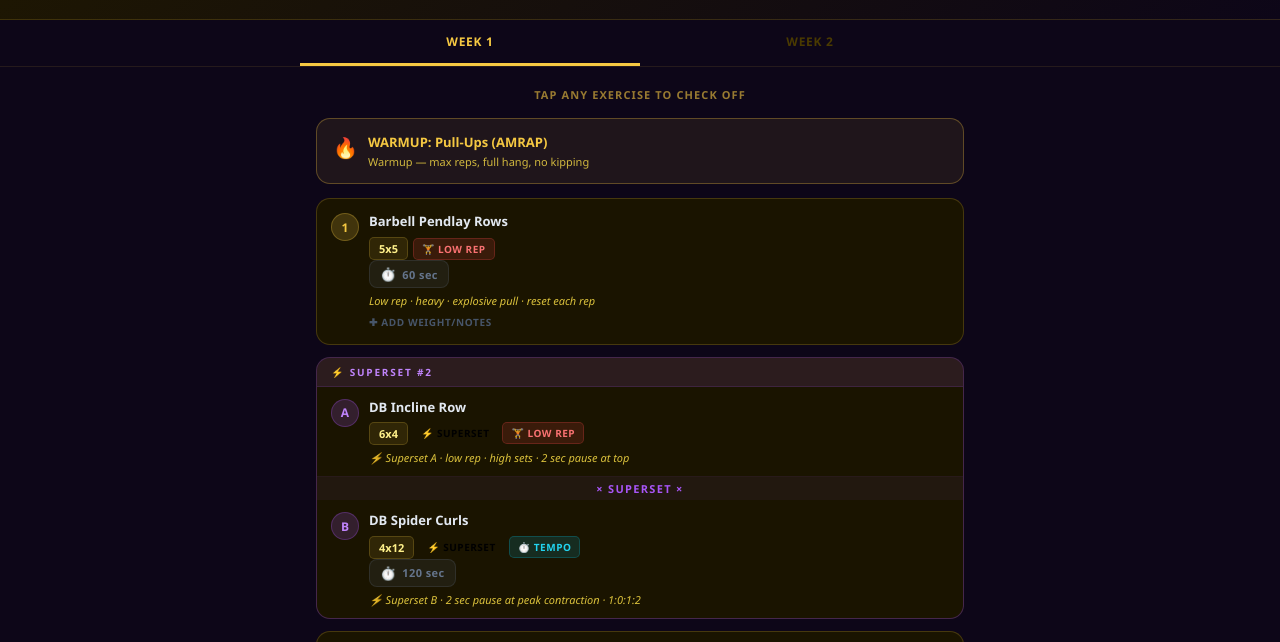
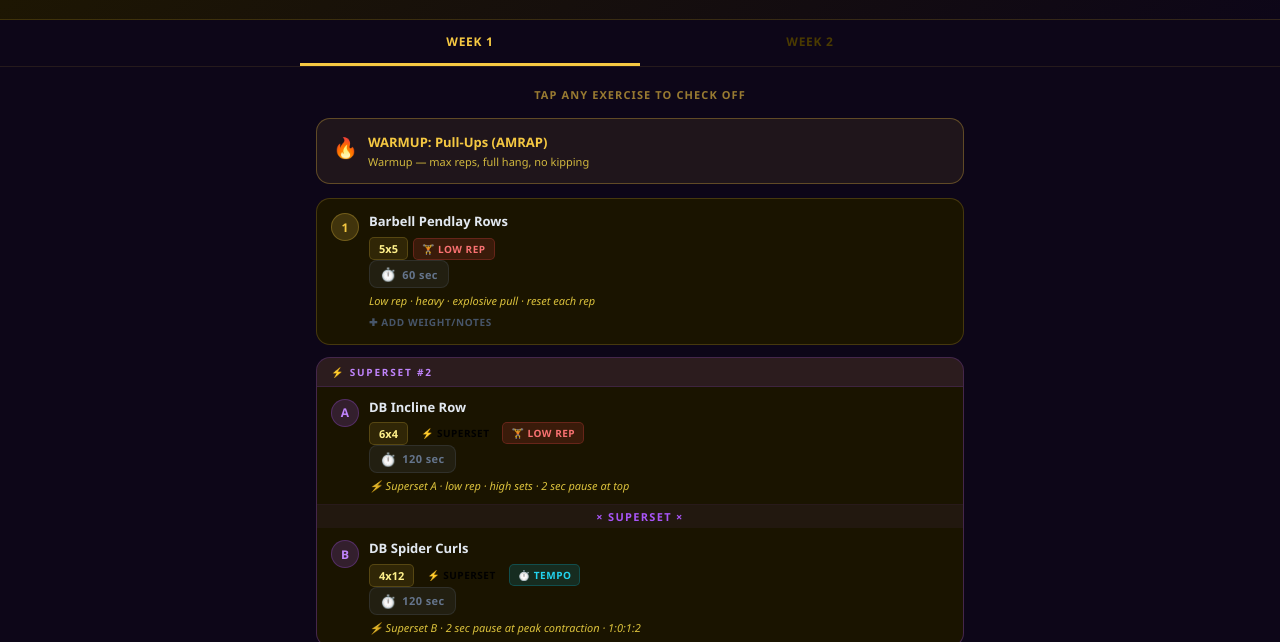
Before and after one commit to mcross2298/4-Weeks-to-Open-, a plain HTML site: page pmc-s5-pull.html in a window 1280 px wide. Shown: the part 156-798 px from the top of the page. Drawn offline with Linux system fonts and the light colour scheme.

Commit message:
quick-wins: progress+timer+rv+offline pmc-s5-pull.html

```diff
--- a/pmc-s5-pull.html
+++ b/pmc-s5-pull.html
@@ -371,6 +371,7 @@ function renderSS(ex,wk){
     '<div class="ss-ex '+cka+'" data-id="'+ida+'" data-type="ssex">'+
     '<div class="ss-num">A</div><div class="ss-content"><div class="ss-name">'+ex.a.name+'</div>'+
     '<div class="ex-tags"><span class="ex-sets">'+ex.a.sets+'</span>'+badges(ex.a.badges)+'</div>'+
+    '<div class="ex-rest">'+makeRestTimer('120 sec',ex.a.name)+'</div>'+
     (ex.a.note?'<div class="ex-note">'+ex.a.note+'</div>':'')+
     '</div></div><div class="ss-divider"><span class="ss-x">× SUPERSET ×</span></div>'+
     '<div class="ss-ex '+ckb+'" data-id="'+idb+'" data-type="ssex">'+
```
